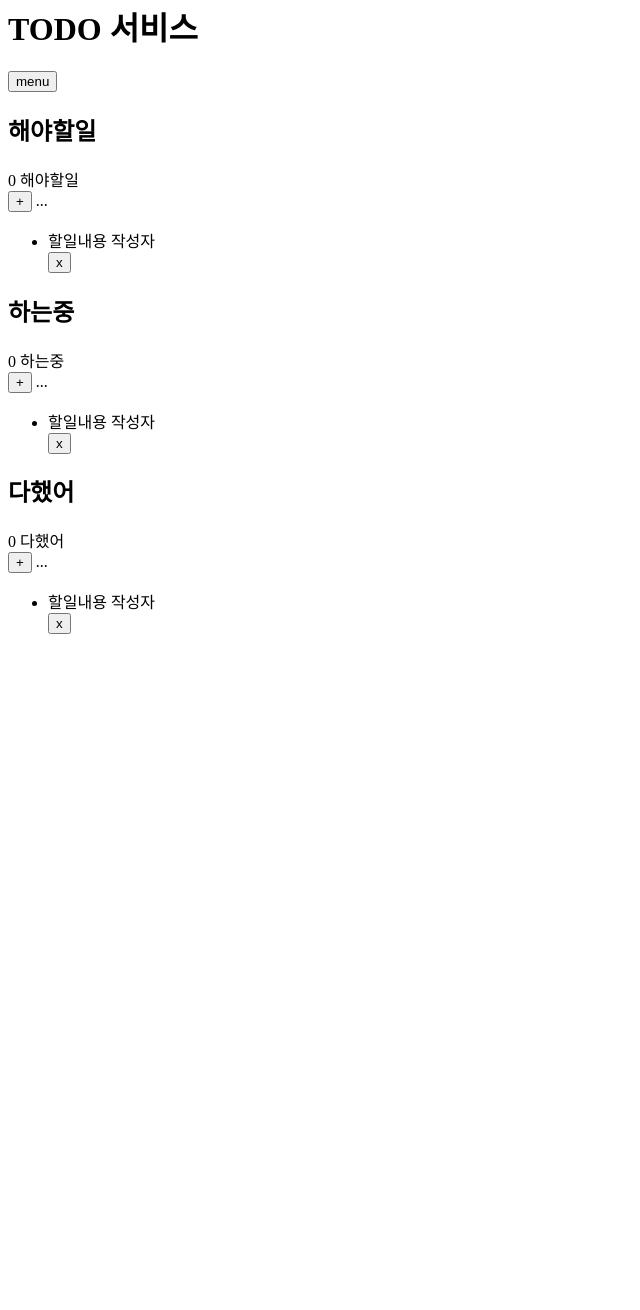
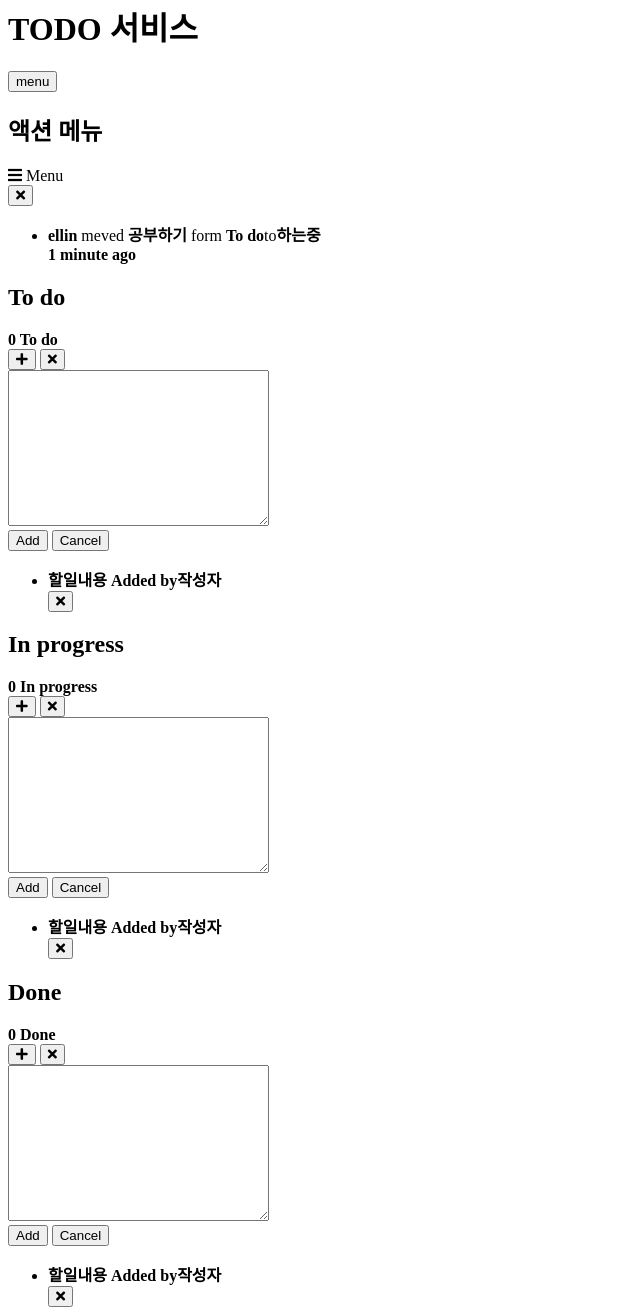
Before and after one commit to codesquad-member-2020/todo-12, a plain HTML site: page FE/index.html in a window 1280 px wide. Shown: the part 18-1328 px from the top of the page, without its empty margins (0-640 px from the left). Before the commit the page ends 800 px from the top, so only its background shows below. Drawn offline with Linux system fonts and the light colour scheme.

Commit message:
[feat] 모달창 추가 #6

```diff
--- a/FE/index.html
+++ b/FE/index.html
@@ -3,82 +3,217 @@
   <head>
     <meta charset="UTF-8" />
     <meta name="viewport" content="width=device-width, initial-scale=1.0" />
-    <title>todo</title>
+    <link
+      rel="stylesheet"
+      href="https://cdnjs.cloudflare.com/ajax/libs/font-awesome/5.8.2/css/all.min.css"
+    />
+    <title>To do</title>
   </head>
   <body>
-    <header>
+    <div class="wrap">
+      <header id="header flex">
         <h1>TODO 서비스</h1>
-      <button>menu</button>
+        <button type="button" class="header__menu-btn">menu</button>
       </header>
+      <div id="project-menu flex">
+        <h2 class="blind">액션 메뉴</h2>
+        <div class="project-menu__header">
+          <div class="project-menu__column">
+            <i class="fas fa-bars"></i>
+            <span>Menu</span>
+          </div>
+          <div class="project-menu__column">
+            <button type="button">
+              <i class="fas fa-times"></i>
+            </button>
+          </div>
+        </div>
+        <ul class="activity-menu__list">
+          <li class="activity-menu__activity">
+            <div class="activity__action">
+              <span class="action__author"><strong>ellin</strong></span>
+              <span>meved</span>
+              <span class="action__todo"><strong>공부하기</strong></span>
+              <span>form <strong>To do</strong>to<strong>하는중<strong></span>
+            </div>
+            <div class="activity__time">
+              <span>1 minute ago</span>
+            </div>
+          </li>
+        </ul>
+      </div>
       <main class="todo">
-      <section id="todo__todo" class="todo__column">
-        <h2 class="blind">해야할일</h2>
+        <section id="todo__todo" class="flex">
+          <h2 class="blind">To do</h2>
           <div>
             <span class="todo__count">0</span>
-          <span class="todo__title">해야할일</span>
+            <span class="todo__title">To do</span>
           </div>
           <div>
-          <button>+</button>
-          <span>...</span>
+            <button type="button" class="plus-btn">
+              <i class="fas fa-plus"></i>
+            </button>
+            <button type="button" class='close-btn'>
+              <i class="fas fa-times"></i>
+            </button>
           </div>
-        <ul>
+
+          <!-- add 입력창 -->
+          <div id="add__todo">
+            <div class="add__input">
+             <textarea name="" id="" cols="30" rows="10" maxlength="500"></textarea>
+            </div>
+          <div class="add__btn">
+              <button class="btn__add">Add</button>
+              <button class="btn__cancel">Cancel</button>
+           </div>
+         </div>
+          <!-- //add 입력창 -->
+
+          <ul class="todo__list">
             <li class="todo__card">
               <div class="card__column">
-              <span class="card__content" aria-label="할일내용">할일내용</span>
-              <span class="card__writer" aria-label="작성자">작성자</span>
+                <span class="card__content">할일내용</span>
+                <span class="card__author">Added by<strong>작성자</strong></span>
               </div>
               <div class="card__column">
-              <button>x</button>
+                <button type="button" class="close-btn">
+                  <i class="fas fa-times"></i>
+                </button>
               </div>
             </li>
           </ul>
         </section>
-
-      <section id="todo__inprogress" class="todo__column">
-        <h2 class="blind">하는중</h2>
+        <section id="todo__inprogress" class="flex">
+          <h2 class="blind">In progress</h2>
           <div>
             <span class="todo__count">0</span>
-          <span class="todo__title">하는중</span>
+            <span class="todo__title">In progress</span>
           </div>
           <div>
-          <button>+</button>
-          <span>...</span>
+            <button type="button" class="plus-btn">
+              <i class="fas fa-plus"></i>
+            </button>
+            <button type="button" class='close-btn'>
+              <i class="fas fa-times"></i>
+            </button>
           </div>
-        <ul>
+
+          <!-- add 입력창 -->
+          <div id="add__inprogress">
+            <div class="add__input">
+             <textarea name="" id="" cols="30" rows="10" maxlength="500"></textarea>
+            </div>
+          <div class="add__btn">
+              <button class="btn__add">Add</button>
+              <button class="btn__cancel">Cancel</button>
+           </div>
+         </div>
+          <!-- //add 입력창 -->
+
+          <ul class="todo__list">
             <li class="todo__card">
               <div class="card__column">
-              <span class="card__content" aria-label="할일내용">할일내용</span>
-              <span class="card__writer" aria-label="작성자">작성자</span>
+                <span class="card__content">할일내용</span>
+                <span class="card__author">Added by<strong>작성자</strong></span>
               </div>
               <div class="card__column">
-              <button>x</button>
+                <button type="button" class="close-btn">
+                  <i class="fas fa-times"></i>
+                </button>
               </div>
             </li>
           </ul>
         </section>
-
-      <section id="todo__done" class="todo__column">
-        <h2 class="blind">다했어</h2>
+        <section id="todo__done" class="flex">
+          <h2 class="blind">Done</h2>
           <div>
-          <span class="todo__count" aria-label="할일 개수">0</span>
-          <span class="todo__title">다했어</span>
+            <span class="todo__count">0</span>
+            <span class="todo__title">Done</span>
           </div>
           <div>
-          <button>+</button>
-          <span>...</span>
+            <button type="button" class="plus-btn">
+              <i class="fas fa-plus"></i>
+            </button>
+            <button type="button" class='close-btn'>
+              <i class="fas fa-times"></i>
+            </button>
           </div>
-        <ul>
+
+            <!-- add 입력창 -->
+            <div id="add__done">
+              <div class="add__input">
+               <textarea name="" id="" cols="30" rows="10" maxlength="500"></textarea>
+              </div>
+            <div class="add__btn">
+                <button class="btn__add">Add</button>
+                <button class="btn__cancel">Cancel</button>
+             </div>
+           </div>
+            <!-- //add 입력창 -->
+
+          <ul class="todo__list">
             <li class="todo__card">
               <div class="card__column">
-              <span class="card__content" aria-label="할일내용">할일내용</span>
-              <span class="card__writer" aria-label="작성자">작성자</span>
+                <span class="card__content">할일내용</span>
+                <span class="card__author">Added by<strong>작성자</strong></span>
               </div>
               <div class="card__column">
-              <button>x</button>
+                <button type="button" class="close-btn">
+                  <i class="fas fa-times"></i>
+                </button>
               </div>
             </li>
           </ul>
         </section>
       </main>
+
+         <!--Edit note popup -->
+    <div class="popup__todo">
+      <div class="popup__shadow">그림자</div>
+      <div class="popup__container">
+        <div class="popup__header">
+          <h3 class="popup__title">Edit note</h3>
+          <div class="popup__close">
+            <button type="button"><i class="fas fa-times"></i></button>
+          </div>
+        </div>
+        <div class="popup__contents">
+          <h4 class="popup__note">Note</h4>
+          <div class="contents__input">
+            <textarea name="" id="" cols="30" rows="10" placeholder="내용을 입력해주세요."></textarea>
+          </div>
+          <div class="save__button">
+            <button type="button">save note</button>
+          </div>
+        </div>
+      </div>
+    </div>
+       <!--//Edit note popup -->
+
+   <!--Edit title popup -->
+    <div class="popup__edit-title">
+      <div class="edit-title__shadow">그림자</div>
+      <div class="edit-title__container">
+        <div class="edit-title__header">
+          <h3 class="edit-title__title">Edit <span>done</span></h3>
+          <div class="edit-title__close">
+            <button type="button"><i class="fas fa-times"></i></button>
+          </div>
+        </div>
+        <div class="edit-title__contents">
+          <h4 class="edit-title__name">Column name</h4>
+          <div class="contents__input">
+            <textarea name="" id="" cols="30" rows="10" placeholder="내용을 입력해주세요."></textarea>
+          </div>
+          <div class="edit-title__update-btn">
+            <button type="button">Update column</button>
+          </div>
+        </div>
+      </div>
+    </div>
+       <!--//Edit title popup -->
+
+    </div>
   </body>
 </html>
```
Lines whose indentation alone changed are shown as unchanged.
